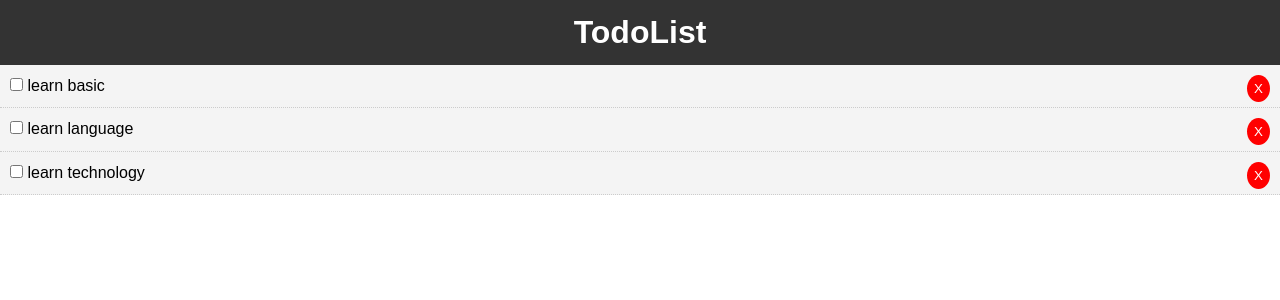
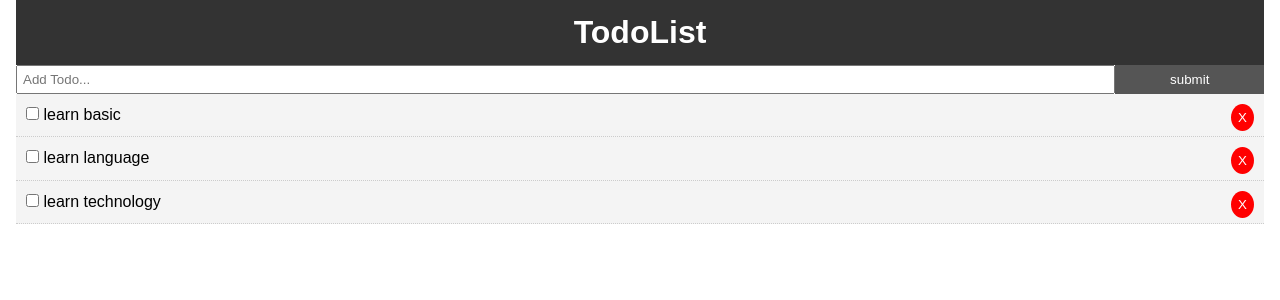
Before and after one commit to ashdeepupadhyay/TODO-APP-REACT, a React (Create React App) app: page / in a window 1280 px wide. Shown: the top 300 px of the page. Built offline with nearby package versions, Linux system fonts and the light colour scheme.

Commit message:
UI of Adding Todo task

```diff
--- a/src/App.css
+++ b/src/App.css
@@ -13,3 +13,20 @@ a{
   color: #333;
   text-decoration: none;
 }
+
+.container{
+  padding: 0 1rem;
+}
+
+.btn{
+  display: inline-block;
+  border: none;
+  background: #555;
+  color:#fff;
+  padding: 7px 20px;
+  cursor: pointer;
+}
+
+.btn:hover{
+  background: #666;
+}
--- a/src/App.js
+++ b/src/App.js
@@ -1,6 +1,7 @@
 import React from 'react';
 import Header from './components/layouts/Header'
 import Todos from './components/Todos'
+import AddTodo from './components/AddTodo'
 
 import './App.css';
 
@@ -46,11 +47,13 @@ delTodo=(id)=>{
 
     return (
       <div className="App">
-        <Header/>
-        <Todos todos={this.state.todos}
-        markComplete={this.markComplete}
-        delTodo={this.delTodo}/>
-
+        <div className="container">
+          <Header/>
+          <AddTodo/>
+          <Todos todos={this.state.todos}
+          markComplete={this.markComplete}
+          delTodo={this.delTodo}/>
+        </div>
       </div>
     );
   }
--- /dev/null
+++ b/src/components/AddTodo.js
@@ -0,0 +1,24 @@
+import React, { Component } from 'react'
+
+export class AddTodo extends Component {
+  render() {
+    return (
+     <form style={{display:'flex'}}>
+        <input
+        type="Text"
+        name="title"
+        style={{flex:'10',padding:'5px'}}
+        placeholder="Add Todo..."
+        />
+        <input
+        type="submit"
+        value="submit"
+        className='btn'
+        style={{flex:'1'}}
+        />
+     </form>
+    )
+  }
+}
+
+export default AddTodo
```
